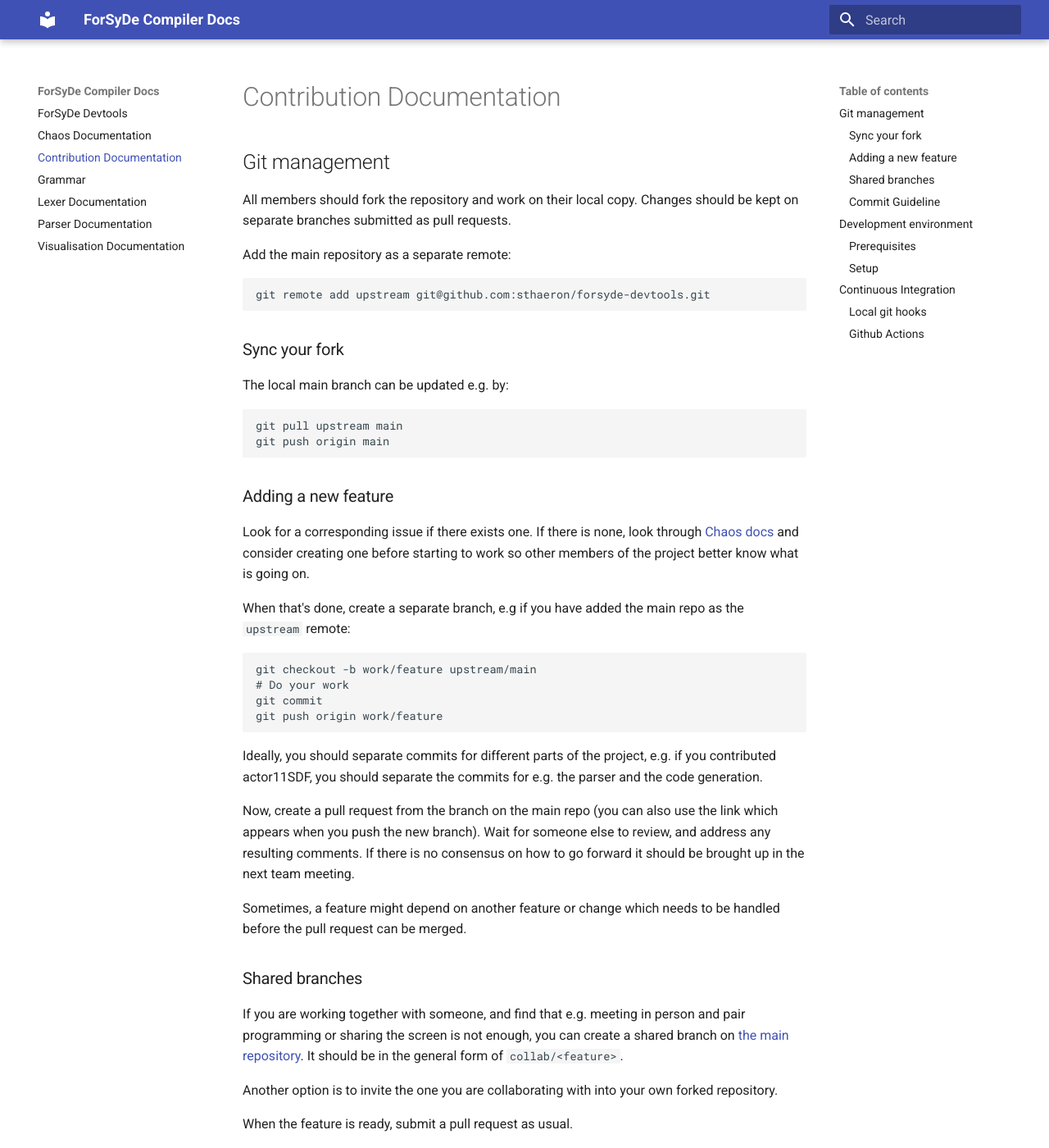
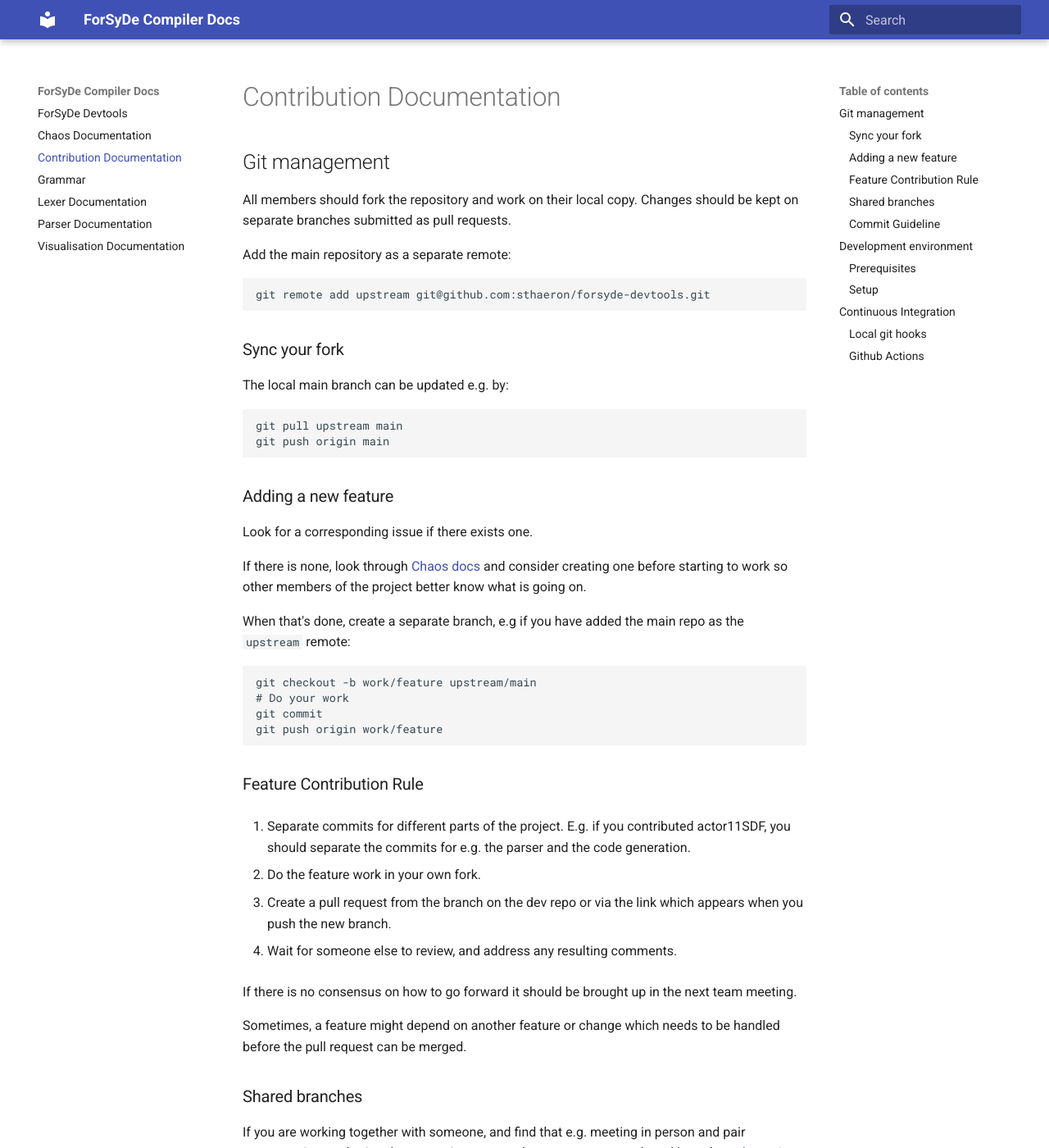
Before and after one commit to sthaeron/forsyde-devtools, an MkDocs documentation site: the page built from docs/contribution.md, in a window 1280 px wide and 1400 px high. Shown: the whole window at 82% size. Built offline with MkDocs 1.6.1 and Material for MkDocs 9.7.7, drawn with Linux system fonts in a browser that asks for light colours.

Commit message:
docs: add feature contrib rule

````diff
--- a/docs/contribution.md
+++ b/docs/contribution.md
@@ -23,6 +23,7 @@
 ### Adding a new feature
 
 Look for a corresponding issue if there exists one.
+
 If there is none, look through [Chaos docs](chaos.md) and
 consider creating one before starting to work so other members
 of the project better know what is going on.
@@ -37,13 +38,17 @@
 git push origin work/feature
 ```
 
-Ideally, you should separate commits for different parts of the project,
-e.g. if you contributed actor11SDF, you should separate the commits
-for e.g. the parser and the code generation.
+### Feature Contribution Rule
 
-Now, create a pull request from the branch on the main repo
-(you can also use the link which appears when you push the new branch).
-Wait for someone else to review, and address any resulting comments.
+1. Separate commits for different parts of the project.
+   E.g. if you contributed actor11SDF, you should separate the commits for e.g. the parser and the code generation.
+
+2. Do the feature work in your own fork.
+
+3. Create a pull request from the branch on the dev repo or via the link which appears when you push the new branch.
+
+4. Wait for someone else to review, and address any resulting comments.
+
 If there is no consensus on how to go forward it should be brought up
 in the next team meeting.
 
````
